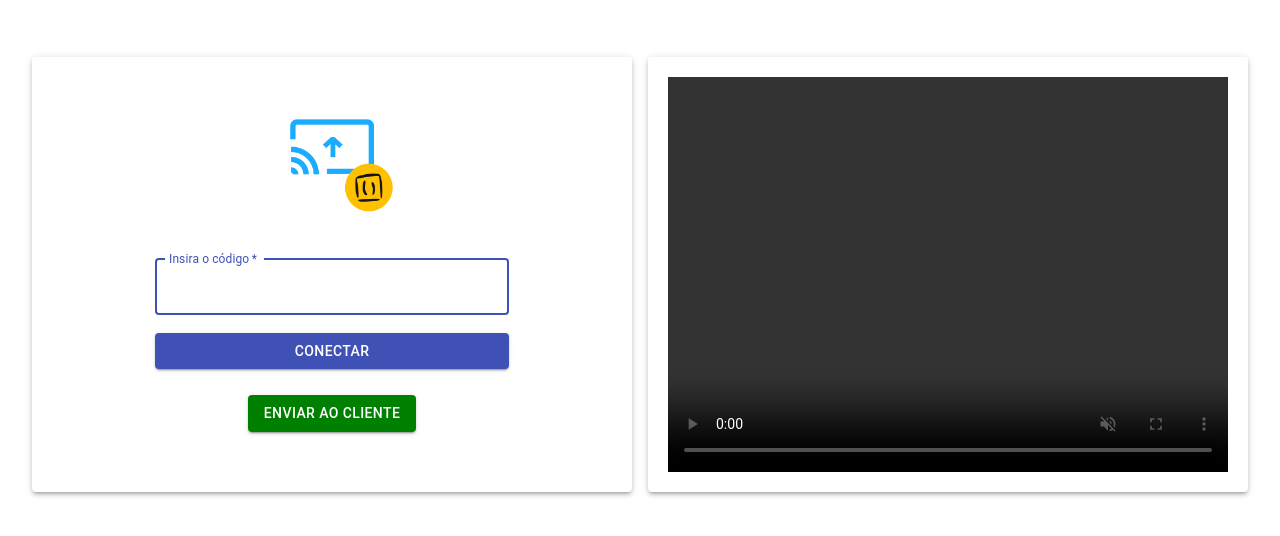
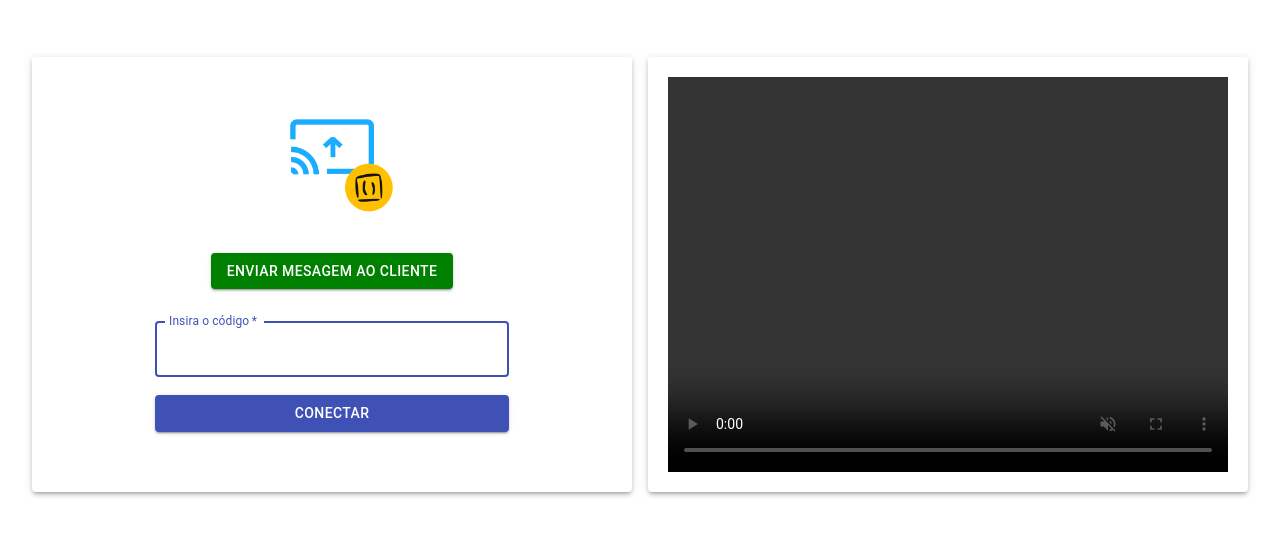
Before and after one commit to Wilkor/parse-share-screen, a React (Create React App) app: page /support in a window 1280 px wide. Shown: the part 106-642 px from the top of the page. Built offline with nearby package versions, Linux system fonts and the light colour scheme; no server answers.

Commit message:
alterando ordens dos botões

```diff
--- a/src/components/Support/ClientUrlButton.js
+++ b/src/components/Support/ClientUrlButton.js
@@ -14,7 +14,7 @@ const ClientUrlButton = ({ clientUrl, sendMessageBlip }) => (
           color: 'white',
         }}
       >
-        Enviar ao cliente
+        Enviar mesagem ao cliente
       </Button>
     </Box>
   )
--- a/src/page/Support.js
+++ b/src/page/Support.js
@@ -1,290 +1,3 @@
-// import React, { useRef, useState, useEffect } from 'react';
-// import io from 'socket.io-client';
-// import SimplePeer from 'simple-peer';
-// import { Container, Paper, Grid } from '@material-ui/core';
-// import AvatarLogo from '../components/Support/AvatarLogo';
-// import HashInput from '../components/Support/HashInput';
-// import ClientUrlButton from '../components/Support/ClientUrlButton';
-// import VideoPlayer from '../components/Support/VideoPlayer';
-// import UnassignedContract from '../page/UnassignedContract';
-// import { Toaster, toast } from 'react-hot-toast';
-
-// // Conexão com o servidor
-
-// const socket = io('https://pontoparse.herokuapp.com/');
-// //const socket = io('http://localhost:3333/');
-
-// function Support() {
-//   const videoRef = useRef();
-//   const [hash, setHash] = useState('');
-//   const [connected, setConnected] = useState(false);
-//   const [peer, setPeer] = useState(null);
-//   const [clientUrl, setClientUrl] = useState('');
-//   const [contract, setContract] = useState(true);
-
-//   useEffect(() => {
-//     // Função para lidar com desconexões
-//     const handleDisconnect = (disconnectedHash) => {
-//       if (disconnectedHash === hash) {
-//         alert('A outra parte desconectou. Voltando à tela inicial.');
-//         stopSharing();
-//       }
-//     };
-
-//     // Função para lidar com a parada de compartilhamento
-//     const handleStopShare = ({ hash }) => {
-//       console.log(`Recebido shareStopped para hash: ${hash}`);
-//       stopSharing(); // Chama a função de parar compartilhamento
-//     };
-
-//     // Adiciona listeners para eventos do socket
-//     socket.on('disconnectNotify', handleDisconnect);
-//     socket.on('shareStopped', handleStopShare);
-
-//     // Limpeza ao desmontar o componente
-//     return () => {
-//       socket.off('disconnectNotify', handleDisconnect);
-//       socket.off('shareStopped', handleStopShare);
-//       if (peer) {
-//         peer.destroy(); // Limpa o peer ao desmontar o componente
-//       }
-//     };
-//   }, [hash, peer]);
-
-//   useEffect(() => {
-//     const params = new URLSearchParams(window.location.search);
-//     const url = new URL('http://localhost:3000/client');
-
-//     for (const [key, value] of params.entries()) {
-//       url.searchParams.append(key, value);
-//     }
-
-//     const clientUrl = url.toString();
-//     setClientUrl(clientUrl);
-
-//     const sendData = async () => {
-//       try {
-//         const response = await fetch('https://pontoparse.herokuapp.com/api/v3/api-view-desk/assinatura', {
-//           method: 'POST',
-//           headers: {
-//             'Content-Type': 'application/json'
-//           },
-//           body: JSON.stringify({ url: clientUrl })
-//         });
-
-//         if (response.ok) {
-//           console.log('Dados enviados com sucesso!');
-//         } else {
-//           setContract(false);
-//           console.error('Erro ao enviar dados:', response.statusText);
-//         }
-//       } catch (error) {
-//         console.error('Erro de rede ou outro:', error);
-//       }
-//     };
-
-//     sendData();
-
-//   }, []);
-
-
-//   const notify = (msg) => {
-//     toast.success(msg, {
-//         duration: 3000,
-//         style: {
-//             borderRadius: '8px',
-//             padding: '16px',
-//             color: '#ffffff',
-//             backgroundColor: '#4caf50',
-//             top: '20px',
-//             left: '50%',
-//             transform: 'translateX(-50%)',
-//         },
-//         iconTheme: {
-//             primary: '#ffffff',
-//             secondary: '#ffffff',
-//         },
-//     });
-// };
-
-// const notifyError = (msg) => {
-//     toast.error(msg, {
-//         duration: 3000,
-//         style: {
-//             borderRadius: '8px',
-//             padding: '16px',
-//             color: '#ffffff',
-//             backgroundColor: 'red',
-//             top: '20px',
-//             left: '50%',
-//             transform: 'translateX(-50%)',
-//         },
-//         iconTheme: {
-//             primary: '#ffffff',
-//             secondary: '#ffffff',
-//         },
-//     });
-// };
-
-
-
-//   const startSharing = async () => {
-//     if (!hash) {
-//       alert('Por favor, insira um hash válido.');
-//       return;
-//     }
-//     socket.emit('joinShare', hash);
-//     try {
-//       const newPeer = new SimplePeer({ initiator: false, trickle: false });
-
-//       newPeer.on('signal', (data) => {
-//         console.log("signal", data);
-//         socket.emit('startShare', { hash, signalData: data, client: 'support' });
-//       });
-
-//       newPeer.on('stream', (stream) => {
-//         if (videoRef.current) {
-//           videoRef.current.srcObject = stream;
-//           videoRef.current.onloadedmetadata = () => {
-//             videoRef.current.play().catch((error) => {
-//               console.error('Erro ao tentar reproduzir o vídeo:', error);
-//             });
-//           };
-//         }
-//         setConnected(true);
-//         localStorage.setItem('isSharing', 'true');
-//       });
-
-//       socket.on('viewScreen', ({ signalData }) => {
-//         newPeer.signal(signalData);
-//       });
-
-//       setPeer(newPeer);
-
-//     } catch (error) {
-//       console.error('Erro ao tentar conectar:', error);
-//       window.location.reload(); // Recarregar a página em caso de erro
-//     }
-//   };
-
-//   const stopSharing = () => {
-//     if (peer) {
-//       peer.destroy(); // Para o peer e limpa os recursos
-//       setPeer(null);
-//     }
-//     setConnected(false);
-//     localStorage.removeItem('hash');
-//     localStorage.removeItem('isSharing');
-
-//     // Parar o stream de vídeo
-//     if (videoRef.current && videoRef.current.srcObject) {
-//       const stream = videoRef.current.srcObject;
-//       const tracks = stream.getTracks();
-//       tracks.forEach(track => track.stop());
-//     }
-//     videoRef.current.srcObject = null;
-
-//      window.close()
-//   };
-
-//   const sendMessageBlip = async () => {
-
-//     try {
-//       const response = await fetch('https://pontoparse.herokuapp.com/api/v3/api-view-desk/send', {
-//         method: 'POST',
-//         headers: {
-//           'Content-Type': 'application/json',
-//         },
-//         body: JSON.stringify({ url: clientUrl }),
-//       });
-
-//       if (response.ok) {
-//         notify('Mensagem enviada com sucesso para o cliente')
-//         console.log('URL enviada com sucesso!');
-//       } else {
-//         notifyError('Erro ao enviar a mensagem')
-//         console.error('Erro ao enviar a URL:', response.statusText);
-//       }
-//     } catch (error) {
-//       notifyError('Ops! Algo de errado aconteceu. Por favor, contate o administrador')
-//       console.error('Erro de rede ou outro:', error);
-//     }
-
-//   };
-
-//   // Captura global de erros
-//   useEffect(() => {
-//     const handleError = (event) => {
-//       console.error('Erro não tratado:', event.message);
-//       window.location.reload(); // Recarregar a página em caso de erro
-//     };
-
-//     const handleUnhandledRejection = (event) => {
-//       console.error('Rejeição de promessa não tratada:', event.reason);
-//       window.location.reload(); // Recarregar a página em caso de erro
-//     };
-
-//     window.addEventListener('error', handleError);
-//     window.addEventListener('unhandledrejection', handleUnhandledRejection);
-
-//     return () => {
-//       window.removeEventListener('error', handleError);
-//       window.removeEventListener('unhandledrejection', handleUnhandledRejection);
-//     };
-//   }, []);
-
-//   return (
-//     <>
-//       {contract ? (
-//         <Container
-//           component="main"
-//           maxWidth="lg"
-//           style={{
-//             height: '90vh',
-//             display: 'flex',
-//             justifyContent: 'center',
-//             alignItems: 'center',
-//             flexWrap: 'nowrap',
-//           }}
-//         >
-//           <Grid container spacing={2} alignItems="stretch" style={{ flexWrap: 'nowrap', width: '100%' }}>
-//             {/* Primeiro Paper com o logo e os botões */}
-//             <Grid item style={{ width: '50%' }}>
-//               <Paper elevation={3} style={{ padding: '20px', textAlign: 'center', height: '100%' }}>
-//                 <Grid container spacing={2} direction="column" alignItems="center">
-//                   <Grid item>
-//                     <AvatarLogo />
-//                   </Grid>
-//                   <Grid item>
-//                     <HashInput hash={hash} setHash={setHash} connected={connected} startSharing={startSharing} />
-//                   </Grid>
-//                   <Grid item>
-//                     <ClientUrlButton clientUrl={clientUrl} sendMessageBlip={sendMessageBlip} />
-//                   </Grid>
-
-//                 </Grid>
-//               </Paper>
-//             </Grid>
-
-//             {/* Segundo Paper com o player de vídeo */}
-//             <Grid item style={{ width: '50%' }}>
-//               <Paper elevation={3} style={{ padding: '20px', textAlign: 'center', height: '100%' }}>
-//                 <VideoPlayer videoRef={videoRef} />
-//               </Paper>
-//             </Grid>
-//           </Grid>
-//           <Toaster position="top-center" reverseOrder={false} />
-//         </Container>
-//       ) : (
-//         <UnassignedContract />
-//       )}
-
-
-//     </>
-//   );
-// }
-
-// export default Support;
 import React, { useRef, useState, useEffect } from 'react';
 import io from 'socket.io-client';
 import SimplePeer from 'simple-peer';
@@ -510,10 +223,10 @@ function Support() {
                     <AvatarLogo />
                   </Grid>
                   <Grid item>
-                    <HashInput hash={hash} setHash={setHash} connected={connected} startSharing={startSharing} />
+                    <ClientUrlButton clientUrl={clientUrl} sendMessageBlip={sendMessageBlip} />
                   </Grid>
                   <Grid item>
-                    <ClientUrlButton clientUrl={clientUrl} sendMessageBlip={sendMessageBlip} />
+                    <HashInput hash={hash} setHash={setHash} connected={connected} startSharing={startSharing} />
                   </Grid>
                 </Grid>
               </Paper>
```
